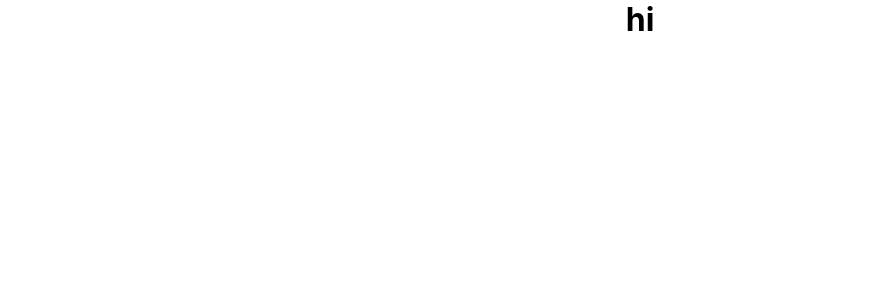
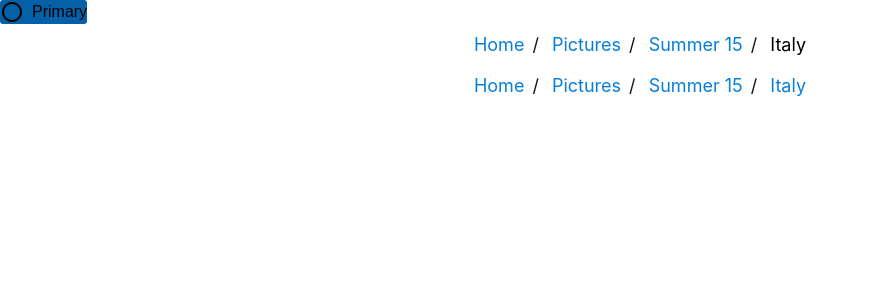
Before and after one commit to amoljore7/51-React-Component-Design-system-with-storybook, a React (Create React App) app: page / in a window 1280 px wide. Shown: the top 300 px of the page, without its empty margins (0-869 px from the left). Built offline with nearby package versions, Linux system fonts and the light colour scheme.

Commit message:
test cases for button

```diff
--- a/src/App.js
+++ b/src/App.js
@@ -14,18 +14,17 @@ function App({ classes }) {
     "Italy",
   ]);
 
-  // const selected = (crumb) => {
-  //   console.log(">>>>", crumb);
-  // };
+  const selected = (crumb) => {
+    console.log(">>>>", crumb);
+  };
 
   return (
     <div className="App">
-      {/* <Button variant="primary">
+      <Button variant="primary">
         <img src={favicon} style={{ marginRight: "0.5rem" }} />
         Primary
-      </Button> */}
-      {/* <Breadcrumb crumbs={crumbs} selected={selected} /> */}
-      <h1>hi</h1>
+      </Button>
+      <Breadcrumb crumbs={crumbs} selected={selected} />
     </div>
   );
 }
--- a/src/components/Button/Button.js
+++ b/src/components/Button/Button.js
@@ -2,9 +2,13 @@ import React from "react";
 import "./Button.scss";
 function Button(props) {
   const { variant, size, children, ...rest } = props;
+
+  const btn_variant = variant === "primary" ? "btn-primary" : null;
+  const btn_size = size === "small" ? "btn-small" : null;
+
   return (
     <>
-      <button className={`btn ${variant} ${size}`} {...rest}>
+      <button className={`btn ${btn_variant} ${btn_size}`} {...rest}>
         {children}
       </button>
     </>
```
Also changed, not shown: 1 other file (tests, documents, lock files or other folders).
